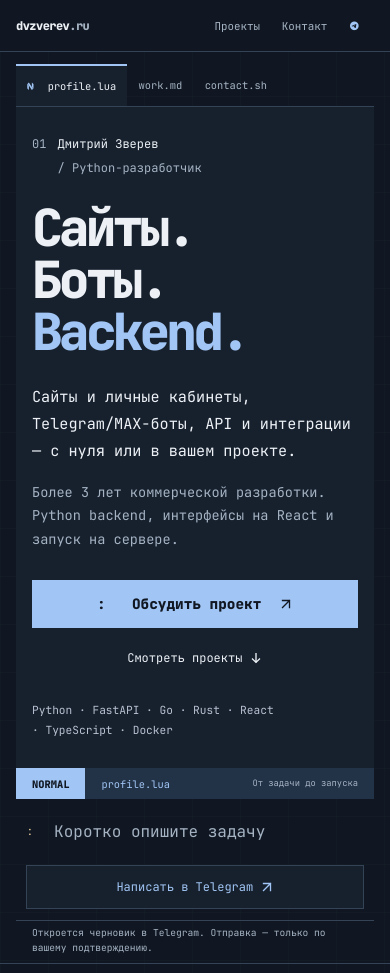
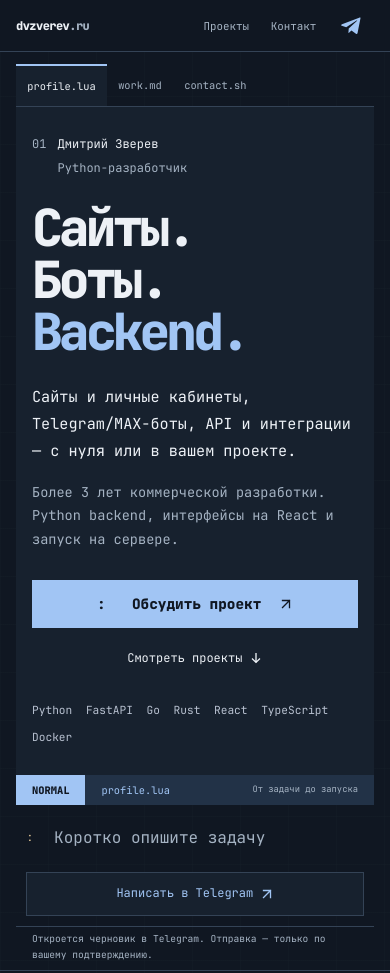
Before and after one commit to dmitriy-zverev/dvzverev, an Astro site: page / in a window 390 px wide. Shown: the top 973 px of the page. Built offline with nearby package versions, Linux system fonts and the light colour scheme; Astro itself is replaced by a stand-in of ours.

Commit message:
Refine mobile header, profile line and project heading

```diff
--- a/src/components/hero/Hero.astro
+++ b/src/components/hero/Hero.astro
@@ -9,14 +9,14 @@
 <section class={styles.hero} id="hero" aria-labelledby="hero-title">
   <div class="container">
     <div class={styles.tabs}>
-      <span class={styles.active}><span aria-hidden="true"></span> profile.lua</span>
+      <span class={styles.active}>profile.lua</span>
       <a href="#cases">work.md</a>
       <a href="#contact">contact.sh</a>
       <span class={styles.branch} aria-hidden="true"> main</span>
     </div>
     <div class={styles.workspace}>
       <div class={styles.copy}>
-        <p class={styles.intro}><span class={styles.number} aria-hidden="true">01</span><span>Дмитрий Зверев <span class={styles.comment}>/ Python-разработчик</span></span></p>
+        <p class={styles.intro}><span class={styles.number} aria-hidden="true">01</span><span class={styles.identity}><span>Дмитрий Зверев</span><span class={styles.comment}>Python-разработчик</span></span></p>
         <h1 id="hero-title" class={styles.title}>
           <span>Сайты.</span>
           <span>Боты.</span>
@@ -28,7 +28,7 @@
           <a class="button button-primary" href={site.telegramUrl} {...externalLink}>Обсудить проект <Arrow /></a>
           <a class={styles.workLink} href="#cases">Смотреть проекты <Arrow direction="down" /></a>
         </div>
-        <p class={styles.stack}>Python · FastAPI · Go · Rust · React · TypeScript · Docker</p>
+        <p class={styles.stack} aria-label="Технологии">{['Python', 'FastAPI', 'Go', 'Rust', 'React', 'TypeScript', 'Docker'].map(item => <span>{item}</span>)}</p>
       </div>
       <div class={styles.art}>
         <CodeTerminal />
--- a/src/components/hero/Hero.module.css
+++ b/src/components/hero/Hero.module.css
@@ -50,6 +50,9 @@
 .comment {
   color: var(--color-muted);
 }
+.identity { display: flex; align-items: baseline; flex-wrap: wrap; gap: 0.35rem 0.65rem; }
+.identity > span { white-space: nowrap; }
+.comment::before { content: '/ '; }
 .title {
   margin: 0;
   font-size: clamp(3.2rem, 6.8vw, 7rem);
@@ -106,10 +109,14 @@
   color: var(--color-sage);
 }
 .stack {
+  display: flex;
+  flex-wrap: wrap;
+  gap: 0.4rem 0.85rem;
   margin: 2rem 0 0;
   font-size: 0.65rem;
   color: var(--color-lavender);
 }
+.stack > span { white-space: nowrap; }
 .art {
   align-self: stretch;
   min-width: 0;
@@ -251,8 +258,7 @@
     gap: 0.7rem;
   }
   .comment {
-    display: block;
-    margin-top: 0.35rem;
+    margin-top: 0;
   }
   .art {
     display: none;
@@ -274,7 +280,7 @@
     font-size: 0.7rem;
     line-height: 1.8;
     margin-top: 1.25rem;
-    max-width: 36ch;
+    max-width: none;
   }
   .statusRight {
     font-size: 0.55rem;
@@ -308,3 +314,7 @@
     text-align: center;
   }
 }
+@media (max-width: 26rem) {
+  .identity { flex-direction: column; }
+  .comment::before { content: none; }
+}
--- a/src/components/sections/Cases.astro
+++ b/src/components/sections/Cases.astro
@@ -13,7 +13,7 @@
     <div class={styles.heading}>
       <div>
         <p class="section-label">Избранные работы / work.md</p>
-        <h2 class="section-title" id="cases-title">Проекты.<br />По делу.</h2>
+        <h2 class={`section-title ${styles.title}`} id="cases-title">Проекты.<br /> По делу.</h2>
         <p class={styles.lede}>Коммерческий проект и три собственных продукта.<br />Откройте проект, чтобы посмотреть задачу и реализацию.</p>
       </div>
       <pre class={styles.tree} aria-hidden="true">{workTree}</pre>
--- a/src/components/sections/Cases.module.css
+++ b/src/components/sections/Cases.module.css
@@ -209,6 +209,8 @@
 }
 
 @media (max-width: 44rem) {
+  .title { font-size: clamp(1.5rem, 5.8vw, 2.5rem); white-space: nowrap; }
+  .title br { display: none; }
   .heading {
     grid-template-columns: 1fr;
     gap: var(--space-lg);
--- a/src/components/site/Header.astro
+++ b/src/components/site/Header.astro
@@ -19,8 +19,8 @@
         <a href="#cases">Проекты</a>
         <a href="#contact">Контакт</a>
       </nav>
-      <a class={styles.telegram} href={site.telegramUrl} {...externalLink}>
-        <span aria-hidden="true"></span> telegram<Arrow />
+      <a class={styles.telegram} href={site.telegramUrl} aria-label="Написать в Telegram" {...externalLink}>
+        <svg class={styles.telegramIcon} aria-hidden="true" width="20" height="20" viewBox="0 0 24 24" fill="currentColor"><path d="M21.7 3.3 18.4 20c-.3 1.2-.9 1.5-1.8.9l-5-3.7-2.4 2.3c-.3.3-.5.5-1 .5l.4-5.1 9.3-8.4c.4-.4-.1-.6-.6-.3L5.8 13.5.9 12c-1.1-.3-1.1-1.1.2-1.6L20.2 3c.9-.3 1.7.2 1.5.3Z" /></svg><span class={styles.telegramText}>telegram</span><Arrow />
       </a>
     </div>
   </div>
--- a/src/components/site/Header.module.css
+++ b/src/components/site/Header.module.css
@@ -94,15 +94,7 @@
     background-color var(--duration-fast) var(--ease-out);
 }
 
-.telegram span:first-child {
-  margin-right: 0.45rem;
-}
-
-.telegram span:last-child {
-  margin-left: 0.4rem;
-  font-size: 0.65rem;
-  opacity: 0.7;
-}
+.telegramIcon { display: block; flex: 0 0 auto; }
 
 .telegram:hover,
 .telegram:focus-visible {
@@ -166,20 +158,17 @@
   }
 
   .telegram {
-    padding: 0.35rem 0.5rem;
-    font-size: 0.72rem;
+    display: grid;
+    place-items: center;
+    width: 2.75rem;
+    height: 2.75rem;
+    padding: 0;
+    gap: 0;
   }
-  .telegram {
-    font-size: 0;
-  }
-  .telegram span:first-child {
-    font-size: 0.9rem;
-    margin: 0;
-  }
-
-  .telegram span:last-child {
+  .telegramText {
     display: none;
   }
+  .telegramIcon { width: 1.35rem; height: 1.35rem; }
 }
 
 @media (max-width: 22rem) {
```
